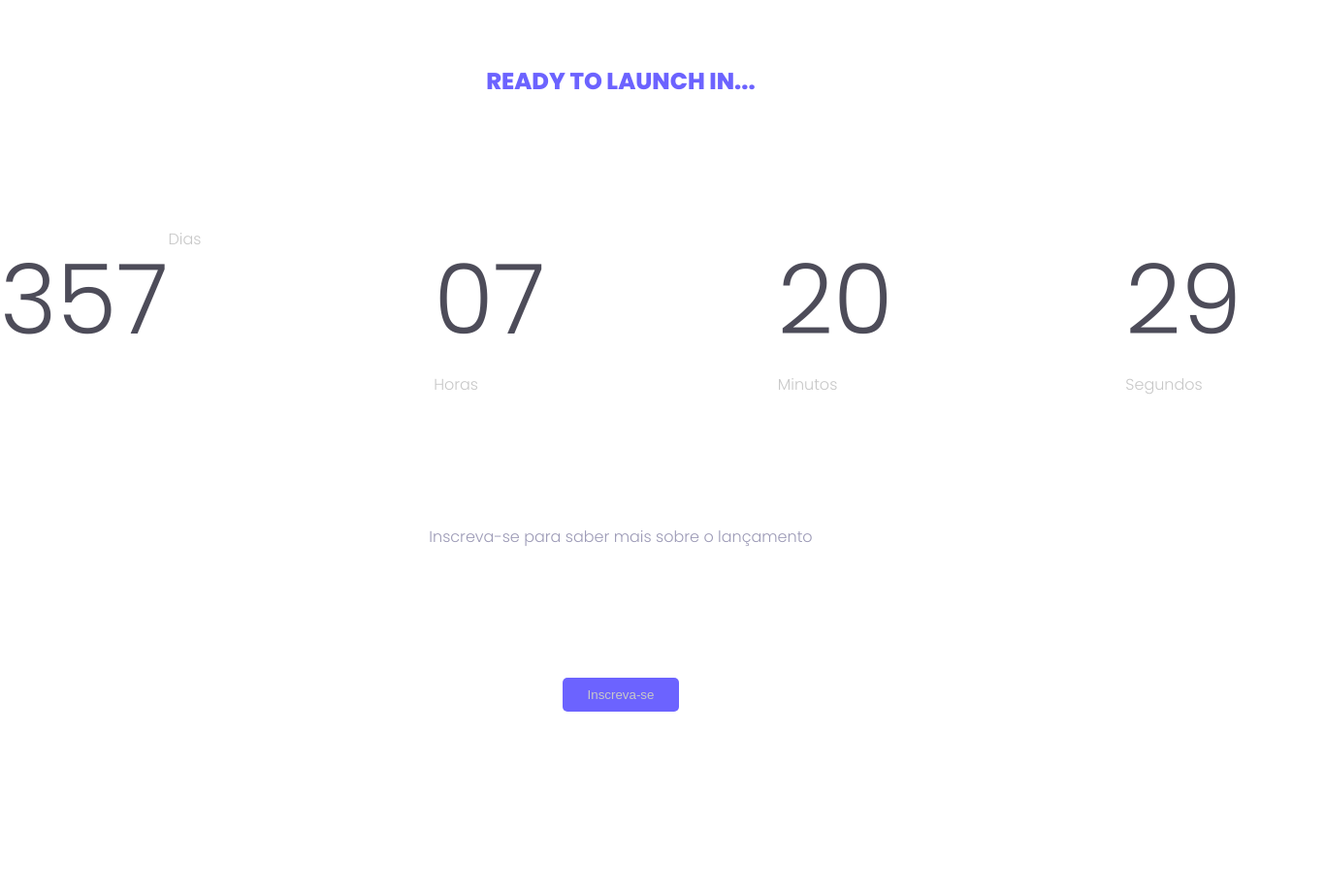
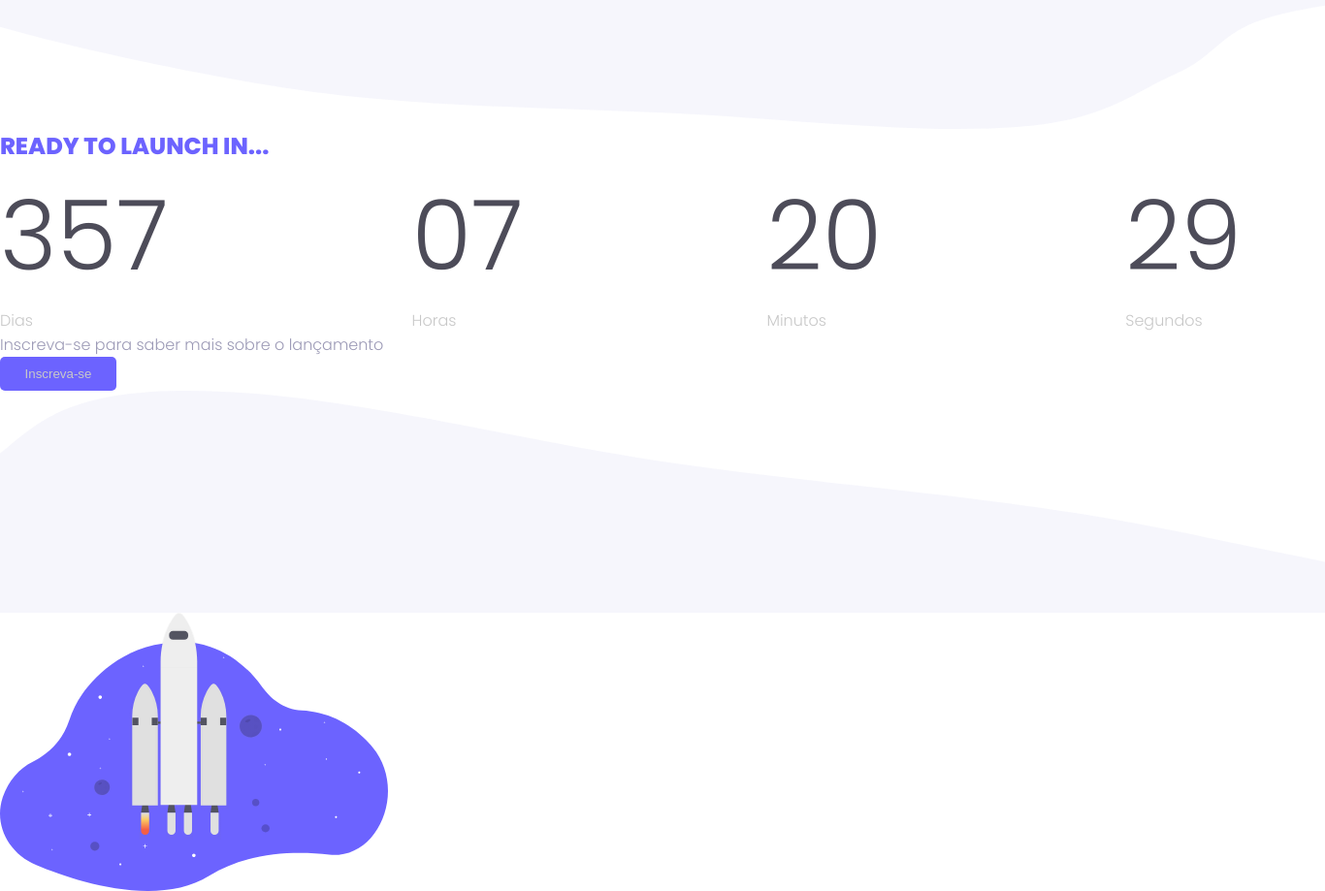
Before and after one commit to MonicaAntunes/Countdown, a plain HTML site: page index.html in a window 1280 px wide. Shown: the whole page at 97% size, 1366 px wide, since content can reach past the window. Before the commit the page ends 800 px from the top, so only its background shows below. Drawn offline with Linux system fonts and the light colour scheme.

Commit message:
corrigindo estrutura

```diff
--- a/index.html
+++ b/index.html
@@ -9,9 +9,10 @@
 <body>
   <main>
   <div class="container">
+    <div class="side-1">
+    <img src="./images/images/top-image.svg" alt="top-image">
     <div class="titulo">READY TO LAUNCH IN...</div>
     <div class="subtitulo">
-
       <div class="days">
         <p  id="days" class="text">0</p>
         <span>Dias</span>
@@ -31,11 +32,15 @@
         <p class="text" id="seconds">0</p>
         <span>Segundos</span>
       </div>
-
     </div>
     <div class="saibaMais">Inscreva-se para saber mais sobre o lançamento</div>
     <button class="subscribe">Inscreva-se</button>
+  <img src="./images/images/bottom-image.svg" alt="bottom-image">
+</div>
+  <div class="side-2">
+    <img src="./images/images/rocket.svg" alt="rocket" class="rocket">
   </div>
+</div>
   </main>
 </body>
 <script src="./app.js"></script>
--- a/style.css
+++ b/style.css
@@ -23,11 +23,16 @@
   flex-direction: column;
 }
 
+.rocket {
+  display: flex;
+  width: 400px;
+}
+
 .titulo {
   color: #6C63FF;
   font-family: Poppins-ExtraBold;
   font-size: x-large;
-  align-self: center;
+  justify-items: left;
 }
 
 .subtitulo {
@@ -44,13 +49,10 @@
   color: #4D4C59;
 }
 
-.seconds {
+.top-image {
   display: flex;
 }
 
-.days {
-  display: flex;
-}
 
 .saibaMais {
   display: flex;
@@ -71,3 +73,7 @@
   border-radius: 5px;
   color: #C8C8C8;
 }
+
+.side-2 {
+  display: flex;
+}
```
